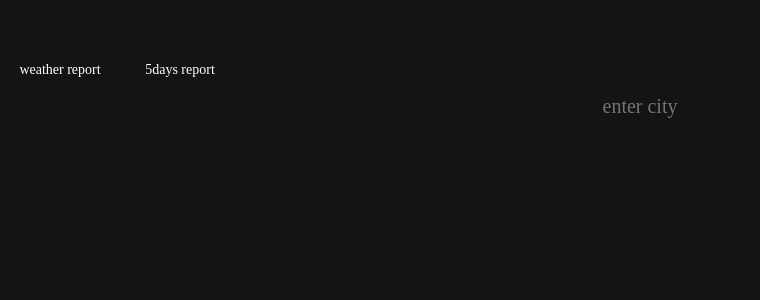
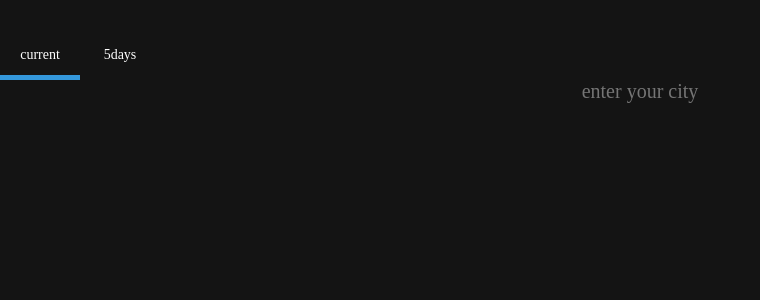
Before and after one commit to jay311311/weather_app, a React (Create React App) app: page / in a window 1280 px wide. Shown: the top 300 px of the page, without its empty margins (0-760 px from the left). Built offline with nearby package versions, Linux system fonts and the light colour scheme.

Commit message:
making a header

```diff
--- a/src/Components/GlobalStyles.js
+++ b/src/Components/GlobalStyles.js
@@ -14,7 +14,7 @@ const GlobalStyles = createGlobalStyle`
         font-size: 14px;
         background-color:rgba(20,20,20,1);
         color:white;
-        padding-top:50px;
+        padding-top:30px;
     }
 `;
 export default GlobalStyles;
--- a/src/Components/Header.js
+++ b/src/Components/Header.js
@@ -2,25 +2,36 @@ import React from 'react'
 import styled from "styled-components"
 import{Link, withRouter} from "react-router-dom"
 
-const Navigator = styled.ul`
+const List =styled.ul`
+display:flex;
+`;
+const Header = styled.ul`
 display:flex;
 `
-const NaviList = styled.li`
+const Item = styled.li`
+width:80px;
+height:50px;
+text-align:center;
 border-bottom: 5px solid ${props=>props.current ? "#3498db" : "transparent"};
-width:120px;
-line-height:40px;
-text-align:center;
-`
+transition :  border-bottom .5s ease-in-out;
+`;
 
-export default function Header() {
-    return (
-        <Navigator>
-            <Link to="/" >
-                <NaviList>weather report</NaviList>
-            </Link>
-            <Link to="/forecast" >
-                <NaviList>5days report</NaviList>
-            </Link>
-        </Navigator>
-    )
-}
+const Slink = styled(Link)`
+height:50px;
+display:flex;
+align-items:center;
+justify-content:center;
+`;
+export default withRouter ( ({location:{pathname}}) => (
+    <Header>
+
+        <List>
+            <Item current={pathname === "/"}>
+                <Slink  to="/">current</Slink>
+            </Item>
+            <Item current={pathname === "/forecast"}>
+                <Slink  to="/forecast">5days</Slink>
+            </Item>
+        </List>
+    </Header>
+));
--- a/src/Routes/Current/CurrentContainer.js
+++ b/src/Routes/Current/CurrentContainer.js
@@ -34,18 +34,20 @@ export default class CurrentContainer extends Component{
     searchByTerm = async () =>{
         const {searchTerm} = this.state;
         this.setState({
+            error:null,
             loading:true
         })
         try{
             const {data:weatherResults} = await  currentApi.search(searchTerm);
 
             this.setState({
-                searchTerm:"",
+
                weatherResults
             })
 
         } catch{
             this.setState({
+                weatherResults:null,
                 error:"ican't find imformation"
             })
         } finally{
--- a/src/Routes/Current/CurrentPresent.js
+++ b/src/Routes/Current/CurrentPresent.js
@@ -2,7 +2,7 @@ import React from 'react'
 import PropTypes from "prop-types"
 import styled from "styled-components"
 import Message from "../../Components/Message"
-
+import Section from "../../Components/Section"
 import MainScreen from "./MainScreen"
 
 /* import Section from "../../Components/Section" */
@@ -29,14 +29,13 @@ text-align:center;
             <Container>
                 <Form onSubmit={handleSubmit}>
                     <Input
-                    placeholder="enter city"
+                    placeholder="enter your city"
                     value={searchTerm}
                     onChange={updateTerm}
                     />
                 </Form>
 
-                   {weatherResults && !error ?
-                      (
+                {weatherResults? (
                      <MainScreen
                      error={error}
                      key = {weatherResults.weather.id}
@@ -45,16 +44,17 @@ text-align:center;
                      iconImg={weatherResults.weather[weatherResults.weather.length - 1]}
                      temps={weatherResults.main}
                  />
-                        )
-                    : (<Message color="#e74c3c" text={" "}/>)}
+                ) : <Message color="#e74c3c" text={""}/>}
 
-                {error && <Message color="#e74c3c" text={"error"}/>}
-               {weatherResults && weatherResults.length === 0  &&
-               (<Message  text = {"nothing Found"} color="#95a5a6" />) }
+
+
+                {error && <Message color="darkgray" text={" Check Your Letter (in English)"}/>}
+
 
             </Container>
 
        )
+
 
 
             CurrentPresent.propTypes={
```
Lines whose indentation alone changed are shown as unchanged.
